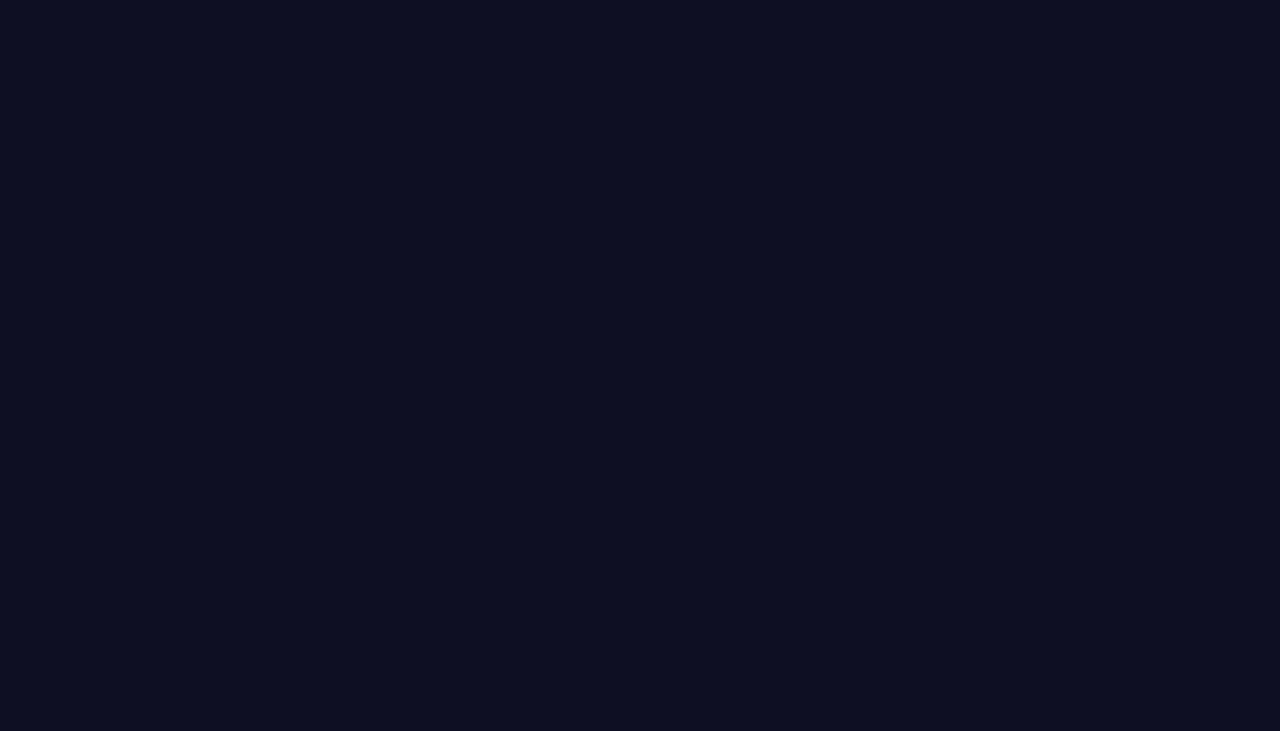
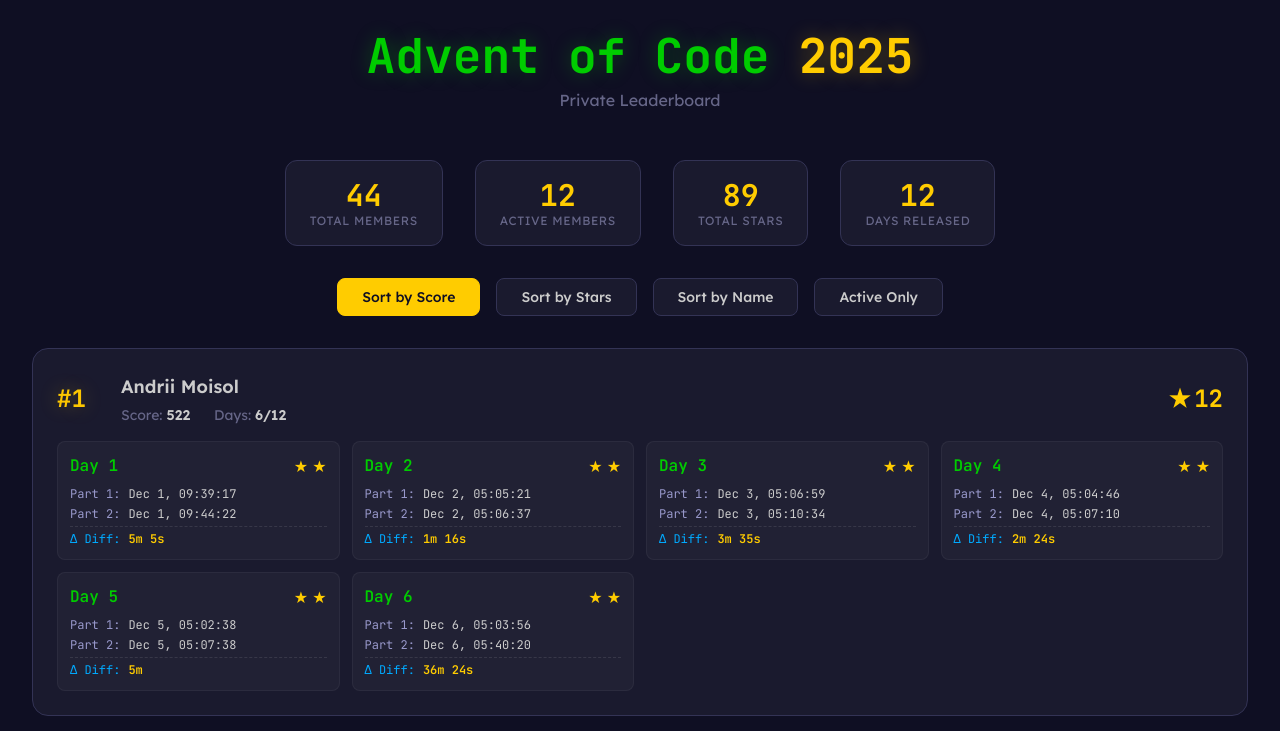
Before and after one commit to HoncharenkoZhenya/AdventoOfCodeLeaderboard, a Next.js app: page / in a window 1280 px wide. Shown: the top 731 px of the page. Built offline with nearby package versions, Linux system fonts and the light colour scheme.

Commit message:
Add vercel base url

```diff
--- a/src/app/page.tsx
+++ b/src/app/page.tsx
@@ -1,35 +1,34 @@
-import {LeaderboardData} from '@/types/leaderboard';
-import {Header, StatsOverview, Footer, LeaderboardClient} from './components';
+import { LeaderboardData } from '@/types/leaderboard';
+import { Header, StatsOverview, Footer, LeaderboardClient } from './components';
 
 export default async function Home() {
-    return null
-    // const data = await getLeaderboardData();
-    //
-    // const members = Object.values(data.members);
-    // const activeMembers = members.filter(m => m.stars > 0);
-    // const totalStars = members.reduce((sum, m) => sum + m.stars, 0);
-    //
-    // return (
-    //     <div className="min-h-screen bg-aoc-dark p-8">
-    //         <div className="max-w-7xl mx-auto">
-    //             <Header event={data.event}/>
-    //
-    //             <StatsOverview
-    //                 totalMembers={members.length}
-    //                 activeMembers={activeMembers.length}
-    //                 totalStars={totalStars}
-    //                 numDays={data.num_days}
-    //             />
-    //
-    //             <LeaderboardClient
-    //                 members={members}
-    //                 numDays={data.num_days}
-    //             />
-    //
-    //             <Footer/>
-    //         </div>
-    //     </div>
-    // );
+  const data = await getLeaderboardData();
+
+  const members = Object.values(data.members);
+  const activeMembers = members.filter(m => m.stars > 0);
+  const totalStars = members.reduce((sum, m) => sum + m.stars, 0);
+
+  return (
+    <div className="min-h-screen bg-aoc-dark p-8">
+      <div className="max-w-7xl mx-auto">
+        <Header event={data.event} />
+
+        <StatsOverview
+          totalMembers={members.length}
+          activeMembers={activeMembers.length}
+          totalStars={totalStars}
+          numDays={data.num_days}
+        />
+
+        <LeaderboardClient
+          members={members}
+          numDays={data.num_days}
+        />
+
+        <Footer />
+      </div>
+    </div>
+  );
 }
 
 async function getLeaderboardData(): Promise<LeaderboardData> {
@@ -38,7 +37,7 @@
   console.log('MY_REG baseUrl: ', baseUrl);
 
   const response = await fetch(`${baseUrl}/api/leaderboard`, {
-        next: {revalidate: 960},
+    next: { revalidate: 960 },
     method: 'GET',
   });
 
```
Lines whose indentation alone changed are shown as unchanged.
